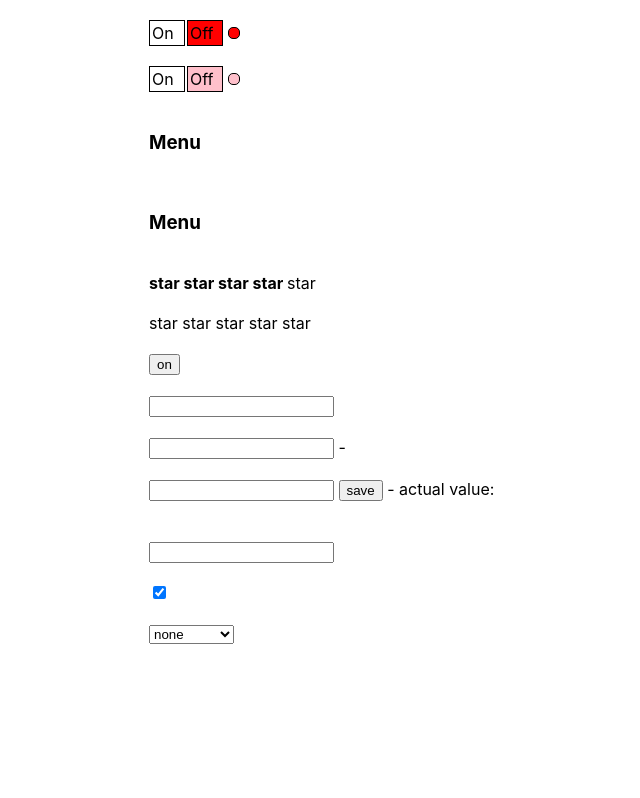
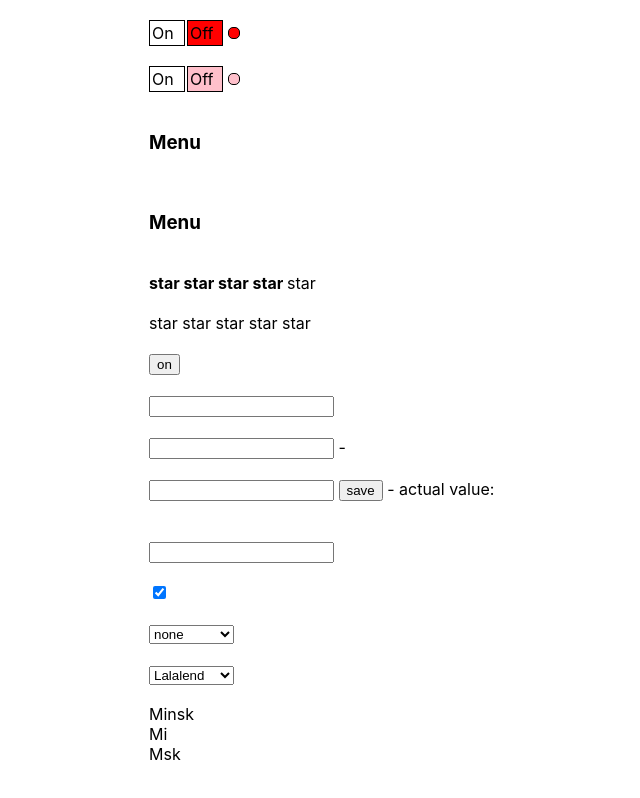
Before and after one commit to AnnaMintel/React-TypeScript_Training_Part2, a React (Create React App) app: page / in a window 1280 px wide. Shown: the whole page, without its empty margins (191-831 px from the left). Built offline with nearby package versions, Linux system fonts and the light colour scheme.

Commit message:
feat: added select component

```diff
--- a/src/App.tsx
+++ b/src/App.tsx
@@ -9,6 +9,7 @@ import { ControlledOnOff } from "./components/ControlledOnOff /ControlledOnOff";
 import { UncontrolledOnOff } from "./components/UncontrolledOnOff/UncontrolledOnOff"
 import { Switcher } from "./components/switcher/switch";
 import { ControlledCheckbox, ControlledInput, ControlledSelect, TrackValueOfUncontrolledInput, TrackValueOfUncontrolledInputByButtonPress, UncontrolledInput } from "./components/input/input";
+import { Select } from "./components/Select/Select";
 
 const App = () => {
 
@@ -60,6 +61,13 @@ const App = () => {
       <br />
       <br />
       <ControlledSelect />
+      <br />
+      <br />
+      <Select onChange={() => console.log("Value changed")}
+          value={"1"}
+          items={[{value: 1, title: "Minsk"},
+          {value: 2, title: "Mi"},
+          {value: 3, title: "Msk"}]}/>
     </div>
   );
 };
--- /dev/null
+++ b/src/components/Select/Select.tsx
@@ -0,0 +1,32 @@
+import React from "react";
+import styles from './Select.module.css';
+
+export type ItemType = {
+  title: string
+  value: number
+}
+
+type SelectType = {
+  value?: any,
+  onChange: (value: any) => void
+  items: ItemType[]
+}
+
+export const Select = (props: SelectType) => {
+
+  const selectedItem = props.items.find(i => i.value === props.value);
+
+  return (
+    <div className={styles.select}>
+      <select>
+        <option value={"1"}>Lalalend</option>
+        <option value={"2"}>Minsk</option>
+        <option value={"3"}>Warshawa</option>
+      </select>
+
+      <h3>{selectedItem && selectedItem.title}</h3>
+      {props.items.map(i => <div key={i.value}>{i.title}</div>)}
+
+    </div>
+  )
+};
```
Also changed, not shown: src/components/Select/Select.module.css (added), src/components/input/input.tsx (line endings or trailing spaces).
